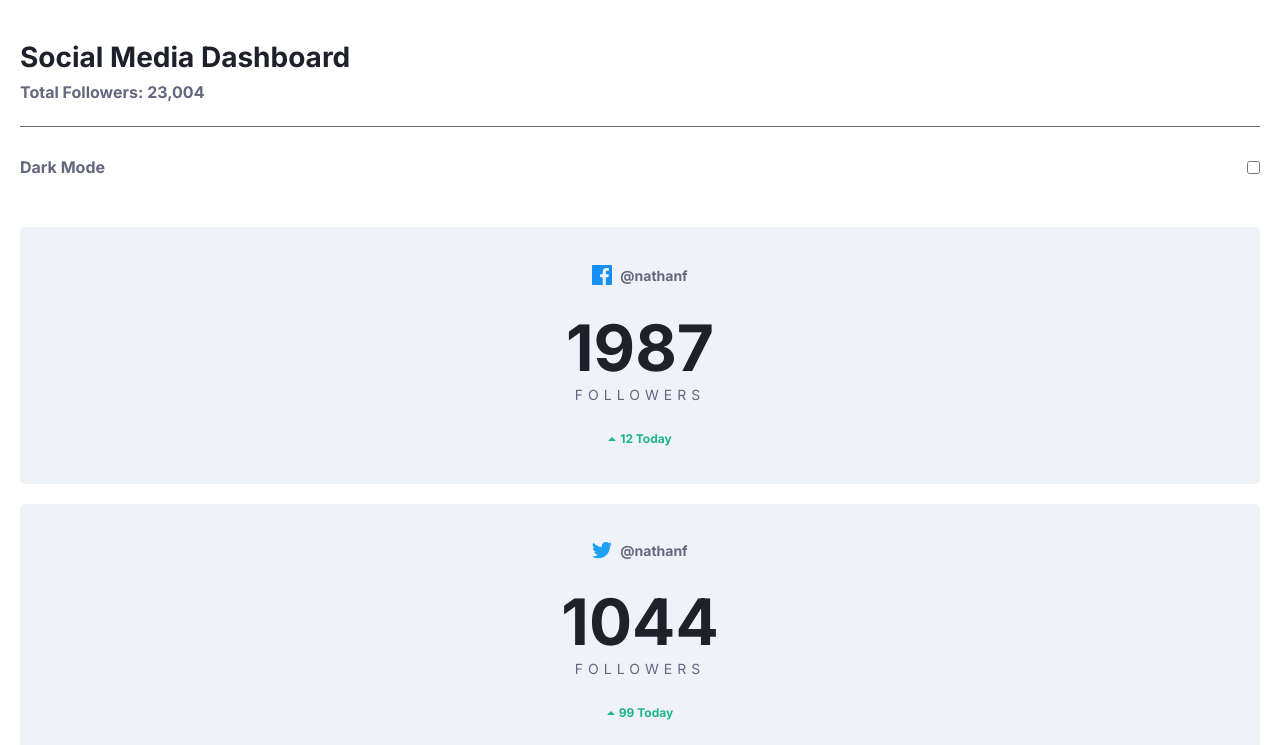
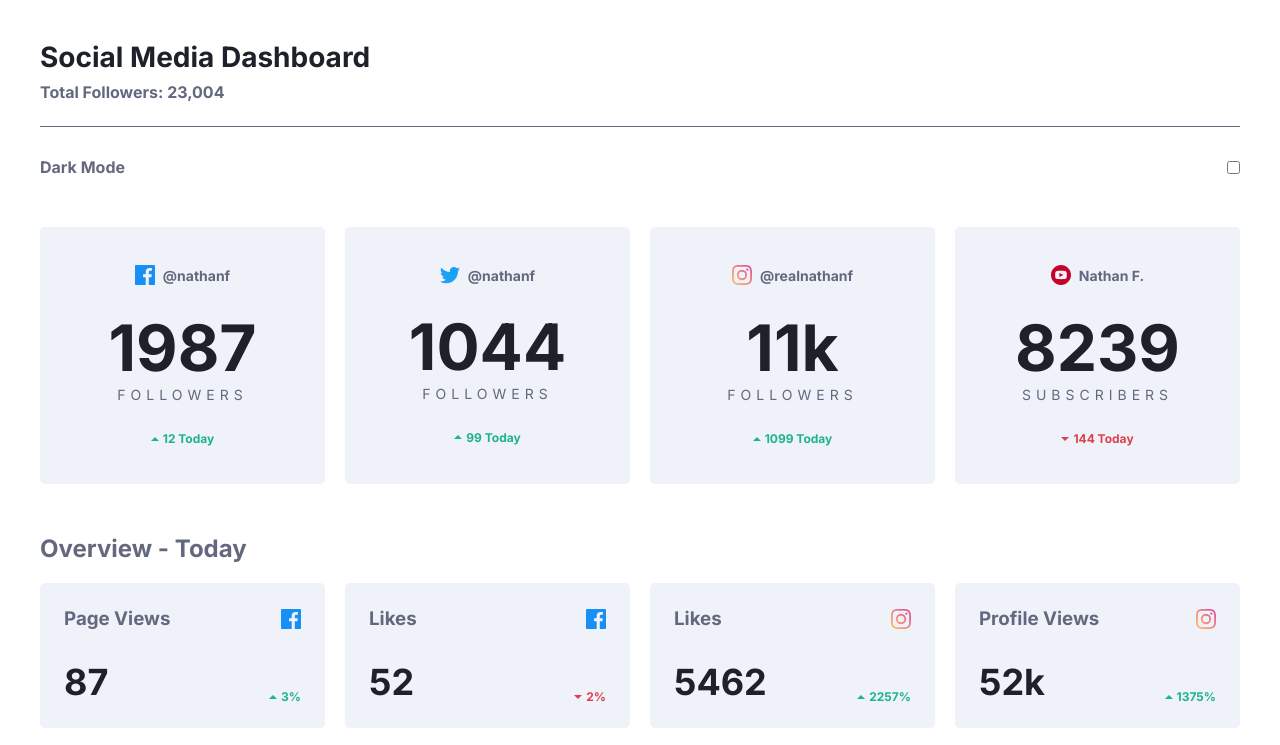
Before and after one commit to CalaoJuanPablo/social-dashboard, a website: page index.html in a window 1280 px wide. Shown: the top 745 px of the page. Drawn offline with Linux system fonts and the light colour scheme.

Commit message:
style grid responsive for cards

```diff
--- a/sass/base/_generics.scss
+++ b/sass/base/_generics.scss
@@ -1,6 +1,7 @@
 // Mixins
 @mixin container {
 	width: calc(100vw - 40px);
+	max-width: 1200px;
 	margin: 0 auto;
 }
 
--- a/sass/components/_cards.scss
+++ b/sass/components/_cards.scss
@@ -3,6 +3,15 @@
 	grid-template-columns: 1fr;
 	gap: 20px;
 	margin-bottom: 50px;
+	@include media (tablet) {
+		grid-template-columns: 1fr 1fr;
+	}
+	@include media (desktop-s) {
+		grid-template-columns: 1fr 1fr 1fr;
+	}
+	@include media (desktop-m) {
+		grid-template-columns: 1fr 1fr 1fr 1fr;
+	}
 	&__big {
 		display: flex;
 		flex-direction: column;
```
Also changed, not shown: css/styles.css, 1 other file.
